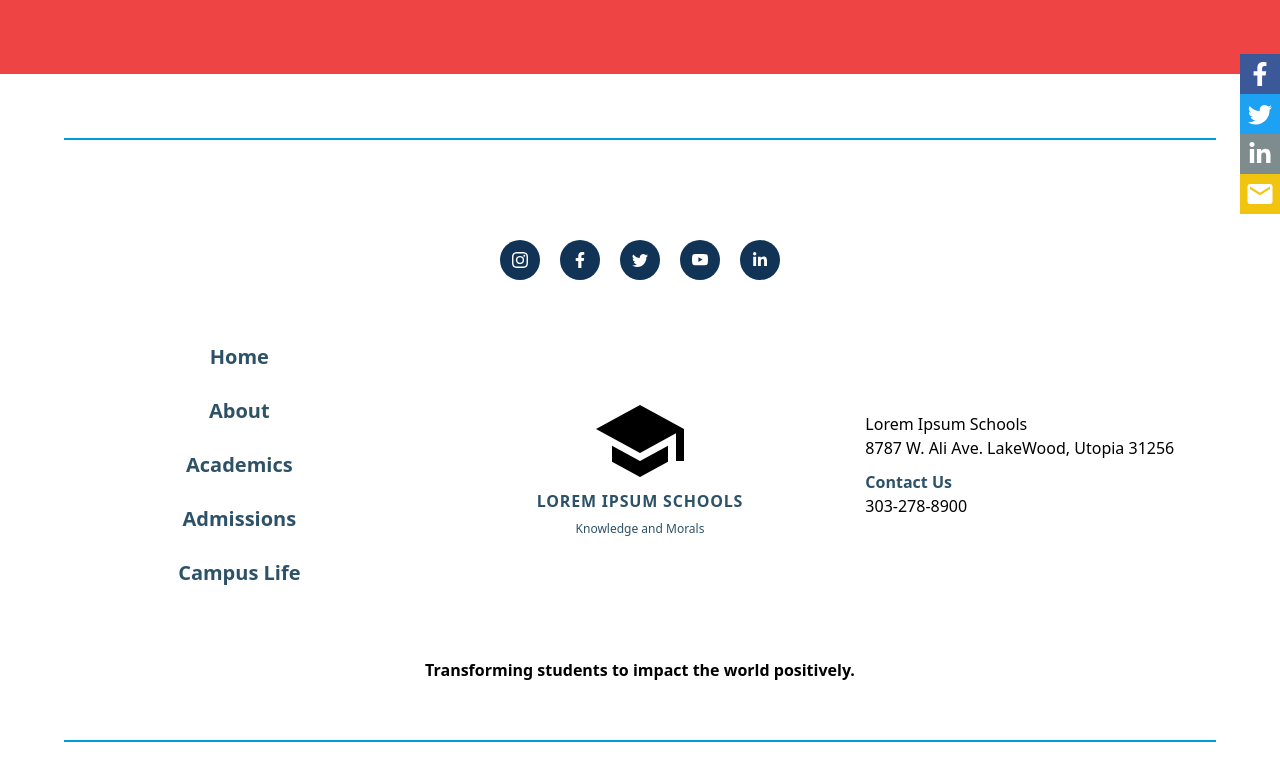
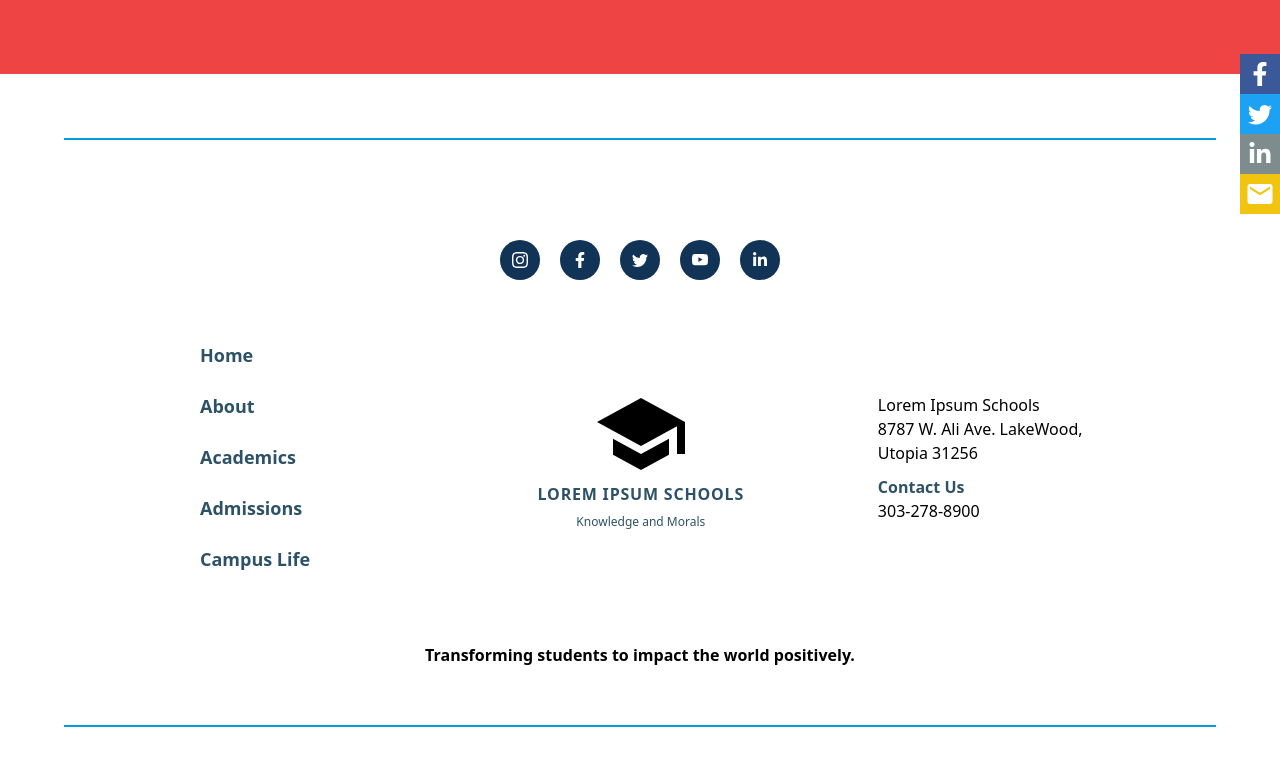
Before and after one commit to osaroDEV/school-app, a Next.js app: page / in a window 1280 px wide. Shown: the part 506-1285 px from the top of the page. Built offline with nearby package versions, Linux system fonts and the light colour scheme.

Commit message:
make Header menu 90% responsive

```diff
--- a/app/components/Footer.jsx
+++ b/app/components/Footer.jsx
@@ -8,7 +8,7 @@ const Footer = () => {
     <div className='flex flex-col justify-center items-center gap-[50px]'>
       <hr className='hidden lg:block border w-[90%] border-[#019cde] mt-16' />
       <FooterIcons />
-      <div className='flex flex-col lg:flex-row lg:w-[90%] justify-center items-center gap-[50px]'>
+      <div className='flex flex-col lg:flex-row lg:w-[90%] justify-center items-center gap-[50px] lg:p-[0_5rem]'>
         <section className='flex flex-col justify-center items-center lg:order-2 lg:w-[33%]'>
           <MdSchool className='bg-[transparent] text-[100px] md:text-8xl' />
           <div className='text-[#2D5267] flex flex-col gap-2 justify-center items-center'>
@@ -18,7 +18,7 @@ const Footer = () => {
             <p className='text-xs'>Knowledge and Morals</p>
           </div>
         </section>
-        <section className='flex flex-col justify-center m-[0_5rem] lg:m-[0_auto] lg:order-3 lg:w-[33%]'>
+        <section className='flex flex-col justify-center m-[0_5rem] lg:m-[0_auto] lg:order-3 lg:w-[33%] lg:pl-10'>
           <div>
             <p>Lorem Ipsum Schools</p>
             <p>8787 W. Ali Ave. LakeWood, Utopia 31256</p>
@@ -30,7 +30,7 @@ const Footer = () => {
             <p>303-278-8900</p>
           </div>
         </section>
-        <MoreLinks />
+        <MoreLinks className='lg:w-[33%]' />
       </div>
       <section className='p-2 w-[80%] text-center font-semibold'>
         <p>Transforming students to impact the world positively.</p>
--- a/app/components/MoreLinks.jsx
+++ b/app/components/MoreLinks.jsx
@@ -53,34 +53,34 @@ const MoreLinks = () => {
           </ul>
         )}
       </div>
-      <ul className='hidden flex-col justify-center items-center w-[33%] h-auto text-[#2d5267] lg:flex'>
+      <ul className='hidden flex-col w-[33%] h-auto text-[#2d5267] lg:flex lg:pl-14'>
         <Link
           href='/'
-          className='font-bold p-[.75rem_0] text-[20px]'
+          className='font-bold p-[.75rem_0] text-[18px]'
         >
           <li>Home</li>
         </Link>
         <Link
           href='/about'
-          className='font-bold p-[.75rem_0] text-[20px]'
+          className='font-bold p-[.75rem_0] text-[18px]'
         >
           <li>About</li>
         </Link>
         <Link
           href='/academics'
-          className='font-bold p-[.75rem_0] text-[20px]'
+          className='font-bold p-[.75rem_0] text-[18px]'
         >
           <li >Academics</li>
         </Link>
         <Link
           href='/admissions'
-          className='font-bold p-[.75rem_0] text-[20px]'
+          className='font-bold p-[.75rem_0] text-[18px]'
         >
           <li>Admissions</li>
         </Link>
         <Link
           href='/campuslife'
-          className='font-bold p-[.75rem_0] text-[20px]'
+          className='font-bold p-[.75rem_0] text-[18px]'
         >
           <li>Campus Life</li>
         </Link>
--- a/app/components/Nav.jsx
+++ b/app/components/Nav.jsx
@@ -18,7 +18,7 @@ const Nav = () => {
     >
       {isOpen ? <FiX className='cursor-pointer' /> : <FiMenu className='cursor-pointer' />}
       {isOpen && (
-        <ul className='flex flex-col justify-around items-center absolute w-[100vw] h-auto bg-[#103356] bottom-[-260px] left-[-400%]'>
+        <ul className='flex flex-col justify-around items-center absolute w-[100vw] h-auto bg-[#103356] bottom-[-263px] left-[-400%] md:left-[-620px] md:w-[697px] lg:w-[512px] lg:left-[-410px]'>
           <Link href='/' className='border-b border-[#ffffaa] font-bold text-xl w-[90%] p-[.75rem_0]'>
             <li className='indent-[.5rem]'>
               Home
```
